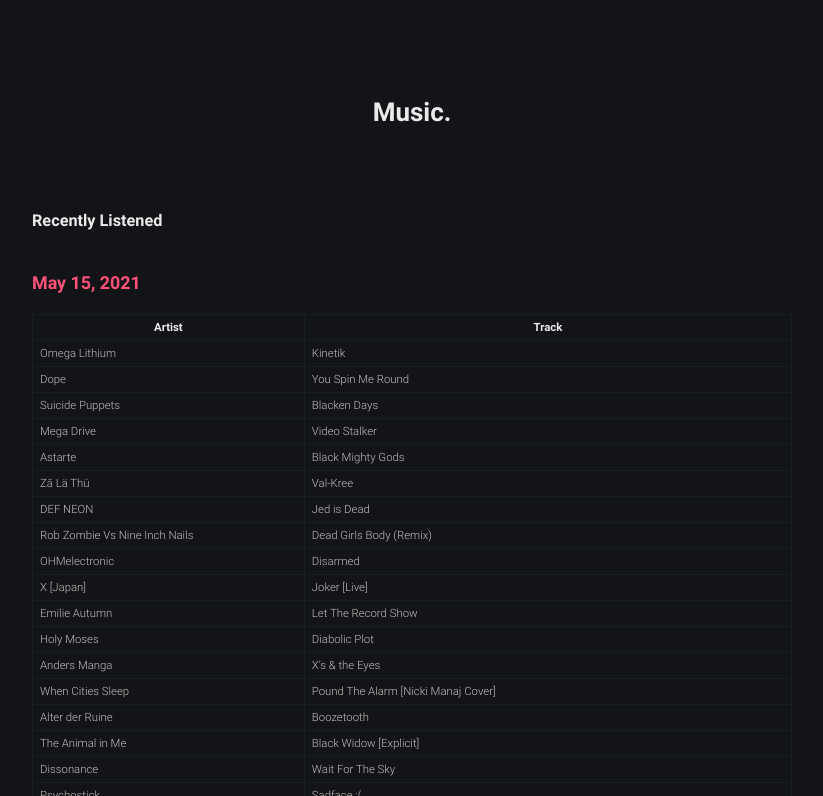
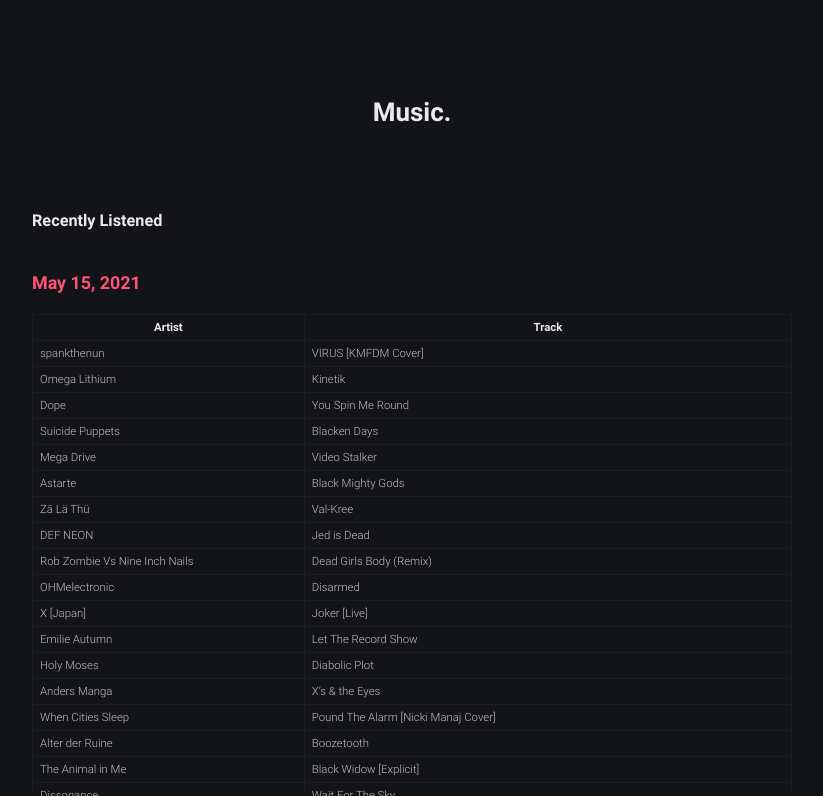
Before and after one commit to robert-marshall/xyz, a Jekyll site: the page built from music.md, in a window 1280 px wide and 900 px high, cut to the strip 104-900 px from the top of the window. Shown: the whole strip, without its empty margins (228-1051 px from the left). Built offline with Jekyll 4.4.1, drawn with Linux system fonts in a browser that asks for light colours.

Commit message:
lots of changes after a lot of time

```diff
--- a/music.md
+++ b/music.md
@@ -11,6 +11,7 @@
 
 | Artist | Track |
 |--------|-------|
+spankthenun | VIRUS [KMFDM Cover]
 Omega Lithium | Kinetik
 Dope | You Spin Me Round
 Suicide Puppets | Blacken Days
```
